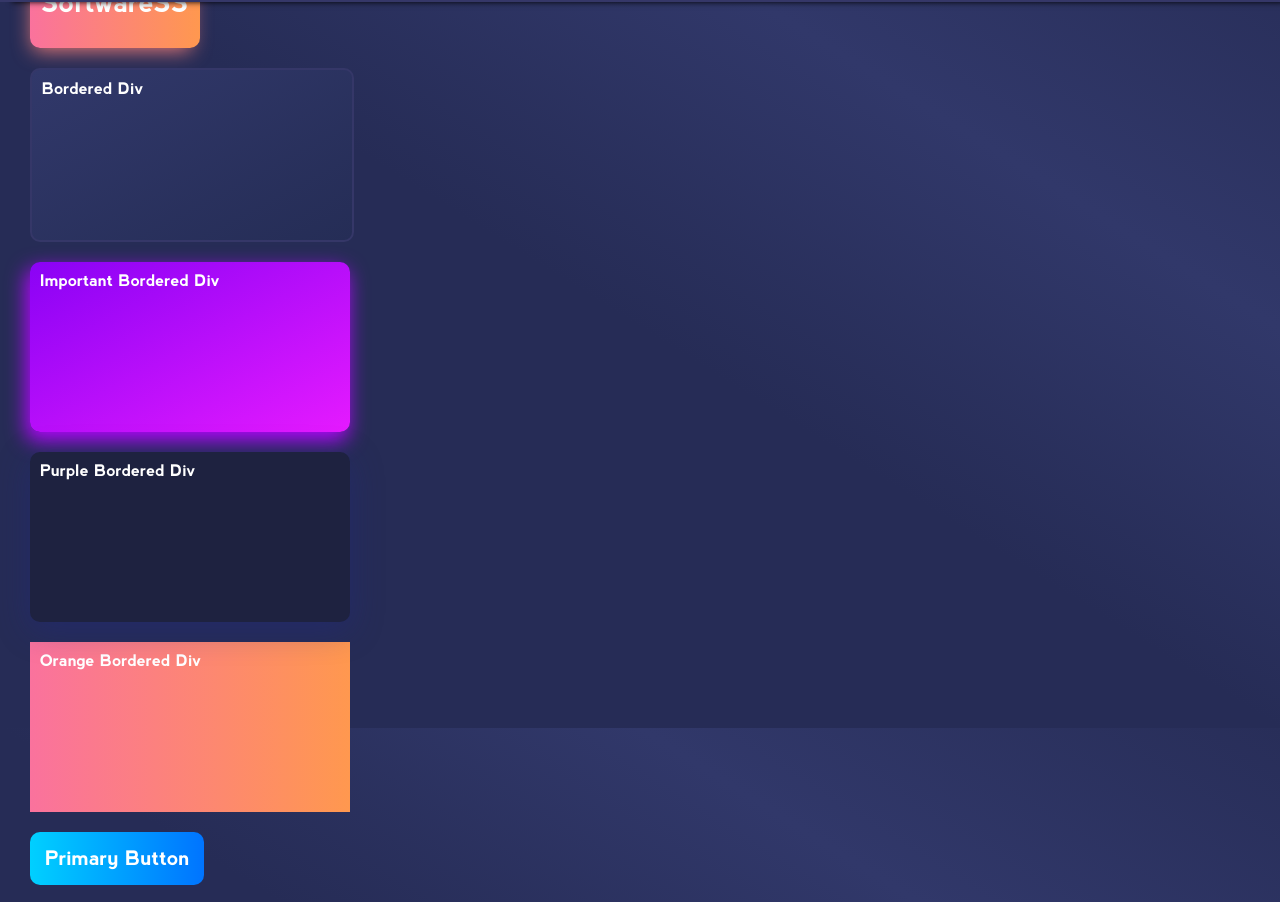
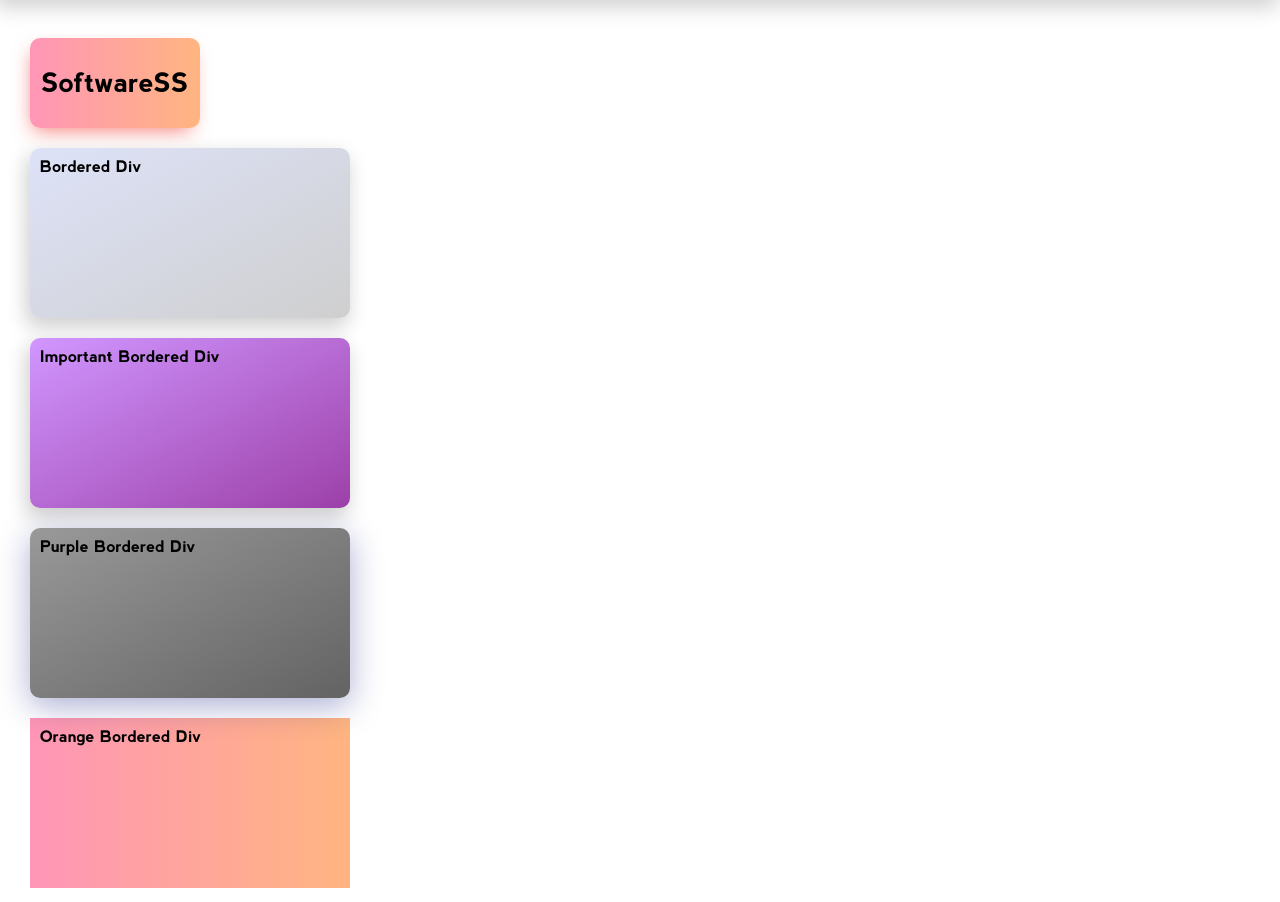
Before and after one commit to Software-SS/SoftwareSS-UI, a plain HTML site: page Test Page/index.html in a window 1280 px wide. Shown: the part 72-974 px from the top of the page. Drawn offline with nearby package versions, Linux system fonts and the light colour scheme.

Commit message:
Added light mode support

```diff
--- a/CSS/SoftwareSS.css
+++ b/CSS/SoftwareSS.css
@@ -4,12 +4,7 @@ html {
   padding: 0px;
   margin: 0px;
 
-  background-image: linear-gradient(
-    to top right,
-    #262c56 50%,
-    #31386a,
-    #282e59
-  );
+  background: linear-gradient(to top right, #262c56 50%, #31386a, #282e59);
   background-attachment: fixed;
 }
 
@@ -60,7 +55,7 @@ html {
   border-style: solid;
   border-color: #353768;
 
-  background-image: linear-gradient(to right bottom, #31386a, #252d56);
+  background: linear-gradient(to right bottom, #31386a, #252d56);
   color: white;
 
   transition: 0.25s;
@@ -74,7 +69,7 @@ html {
 }
 
 .important-bordered-div {
-  background-image: linear-gradient(to right bottom, #8a02f5, #e51aff);
+  background: linear-gradient(to right bottom, #8a02f5, #e51aff);
   -webkit-box-shadow: -3px 8px 20px 1px #b107fc;
   -moz-box-shadow: -3px 8px 20px 1px #b107fc;
   box-shadow: -3px 8px 20px 1px #b107fc;
@@ -93,12 +88,12 @@ html {
 }
 
 .bordered-div-orange {
-  background-image: linear-gradient(to right, #fa729d, #ff984f);
+  background: linear-gradient(to right, #fa729d, #ff984f);
   color: white;
 }
 
 .app-title {
-  background-image: linear-gradient(to right, #fa729d, #ff984f);
+  background: linear-gradient(to right, #fa729d, #ff984f);
   -webkit-box-shadow: -3px 8px 20px -6px #f47e77;
   -moz-box-shadow: -3px 8px 20px -6px #f47e77;
   box-shadow: -3px 8px 20px -6px #f47e77;
@@ -322,6 +317,7 @@ purple-text {
   margin-right: 20px;
 }
 
+/* Responsiveness */
 @media screen and (max-width: 630px) {
   .footer .logo {
     width: 20% !important;
@@ -338,3 +334,52 @@ purple-text {
     margin-left: 15px;
   }
 }
+
+/* Light Mode */
+@media (prefers-color-scheme: light) {
+  body {
+    background: white;
+    color: black;
+  }
+
+  .app-title {
+    background: linear-gradient(to right, #ff96b7, #ffb580);
+    color: black;
+  }
+
+  .bordered-div {
+    background: linear-gradient(to right bottom, #dde2f8, #cfcfcf);
+    -webkit-box-shadow: -3px 8px 20px 1px #cfcfcf;
+    -moz-box-shadow: -3px 8px 20px 1px #cfcfcf;
+    box-shadow: -3px 8px 20px 1px #cfcfcf;
+
+    border-style: hidden;
+    color: black;
+  }
+
+  .menubar-holder .header-link,
+  .menubar-holder .softwaress-logo-holder p {
+    color: black;
+  }
+
+  .bordered-div-purple {
+    background: linear-gradient(to right bottom, #999, #636363);
+    color: black;
+  }
+
+  .important-bordered-div {
+    background: linear-gradient(to right bottom, #d196ff, #9d40a9);
+    color: black;
+  }
+
+  .bordered-div-orange {
+    background: linear-gradient(to right, #ff96b7, #ffb580);
+    color: black;
+  }
+
+  .footer {
+    background: linear-gradient(to right bottom, #dde2f8, #cfcfcf);
+    color: black;
+    box-shadow: 0 8px 32px 0 #cfcfcf;
+  }
+}
--- a/Test Page/index.html
+++ b/Test Page/index.html
@@ -1,36 +1,27 @@
 <!DOCTYPE html>
 <html lang="en">
+
 <head>
   <meta charset="UTF-8" />
   <meta http-equiv="X-UA-Compatible" content="IE=edge" />
   <meta name="viewport" content="width=device-width, initial-scale=1.0" />
   <title>SoftwareSS Example Page</title>
-    <link
-      rel="stylesheet"
-      href="https://cdn-uicons.flaticon.com/uicons-bold-rounded/css/uicons-bold-rounded.css"
-    />
+  <link rel="stylesheet" href="https://cdn-uicons.flaticon.com/uicons-bold-rounded/css/uicons-bold-rounded.css" />
   <link rel="stylesheet" href="../CSS/SoftwareSS.css" />
 </head>
+
 <body>
   <!-- Header -->
   <div class="header bordered-div">
     <div class="menubar-holder">
       <!-- <i class="fi fi-br-menu-burger ico-btn" onclick="openNav()"></i> -->
       <a class="softwaress-logo-holder" href="https://github.com/Software-SS">
-          <img
-            src="../Assets/SoftwareSS_Rectangle_Transparent.png"
-            height="50px"
-            class="softwaress-logo"
-          />
+        <img src="../Assets/SoftwareSS_Rectangle_Transparent.png" height="50px" class="softwaress-logo" />
         <p>SoftwareSS</p>
       </a>
       <a href="https://github.com/Software-SS" class="header-link">Home</a>
-        <a href="https://github.com/Software-SS" class="header-link"
-          >Products</a
-        >
-        <a href="https://github.com/Software-SS" class="header-link"
-          >About Us</a
-        >
+      <a href="https://github.com/Software-SS" class="header-link">Products</a>
+      <a href="https://github.com/Software-SS" class="header-link">About Us</a>
     </div>
     <!-- <a class="profile-holder" href="">
         <img src="../Assets/Sample-Profile.jpeg" height="45px" />
@@ -39,34 +30,23 @@
 
   <div class="main" style="padding: 30px">
     <!-- App Title -->
-      <div class="app-title" style="margin-bottom: 20px">SoftwareSS</div>
+    <div class="app-title" style="margin-bottom: 20px; margin-top: 80px;">SoftwareSS</div>
 
     <!-- Divs -->
-      <div
-        class="bordered-div"
-        style="width: 300px; height: 150px; padding: 10px; margin-bottom: 20px"
-      >
+    <div class="bordered-div" style="width: 300px; height: 150px; padding: 10px; margin-bottom: 20px">
       Bordered Div
     </div>
 
-      <div
-        class="bordered-div important-bordered-div"
-        style="width: 300px; height: 150px; padding: 10px; margin-bottom: 20px"
-      >
+    <div class="bordered-div important-bordered-div"
+      style="width: 300px; height: 150px; padding: 10px; margin-bottom: 20px">
       Important Bordered Div
     </div>
 
-      <div
-        class="bordered-div-purple"
-        style="width: 300px; height: 150px; padding: 10px; margin-bottom: 20px"
-      >
+    <div class="bordered-div-purple" style="width: 300px; height: 150px; padding: 10px; margin-bottom: 20px">
       Purple Bordered Div
     </div>
 
-      <div
-        class="bordered-div-orange"
-        style="width: 300px; height: 150px; padding: 10px; margin-bottom: 20px"
-      >
+    <div class="bordered-div-orange" style="width: 300px; height: 150px; padding: 10px; margin-bottom: 20px">
       Orange Bordered Div
     </div>
 
@@ -74,39 +54,24 @@
     <button class="primary-btn">Primary Button</button>
     <button class="primary-btn" style="margin-top: 20px">
       <p>Primary Button With Icon</p>
-        <object
-          data="fi-br-add document.svg"
-          type="image/svg+xml"
-          class="primary-btn-icon"
-          height="25px"
-        ></object>
+      <object data="fi-br-add document.svg" type="image/svg+xml" class="primary-btn-icon" height="25px"></object>
     </button>
   </div>
 
   <!-- Footer -->
   <footer class="footer" id="footer">
-      <img
-        src="../Assets/SoftwareSS_Rectangle_Transparent.png"
-        width="150px"
-        class="logo"
-      />
+    <img src="../Assets/SoftwareSS_Rectangle_Transparent.png" width="150px" class="logo" />
     <div class="footer-text">
       <h1>SoftwareSS</h1>
       <p class="owner-statement">Task Group is owned by SoftwareSS</p>
       <!-- <a class="credits" href="">Credit Sample</a> -->
       <div class="social-media-logos">
-          <a href="https://www.instagram.com/softwaress.ss/"
-            ><img
-              src="../Assets/Icon-Instagram.jpg"
-              width="30px"
-              class="ico-btn"
-          /></a>
-          <a href="mailto:softwaress.company@gmail.com"
-            ><img src="../Assets/Icon-Gmail.jpg" width="30px" class="ico-btn"
-          /></a>
-          <a href="https://www.reddit.com/r/SoftwareSS/"
-            ><img src="../Assets/Icon-Reddit.png" width="30px" class="ico-btn"
-          /></a>
+        <a href="https://www.instagram.com/softwaress.ss/"><img src="../Assets/Icon-Instagram.jpg" width="30px"
+            class="ico-btn" /></a>
+        <a href="mailto:softwaress.company@gmail.com"><img src="../Assets/Icon-Gmail.jpg" width="30px"
+            class="ico-btn" /></a>
+        <a href="https://www.reddit.com/r/SoftwareSS/"><img src="../Assets/Icon-Reddit.png" width="30px"
+            class="ico-btn" /></a>
       </div>
       <div class="copyright">
         <p>© SoftwareSS</p>
@@ -114,4 +79,5 @@
     </div>
   </footer>
 </body>
+
 </html>
```
Lines whose indentation alone changed are shown as unchanged.
